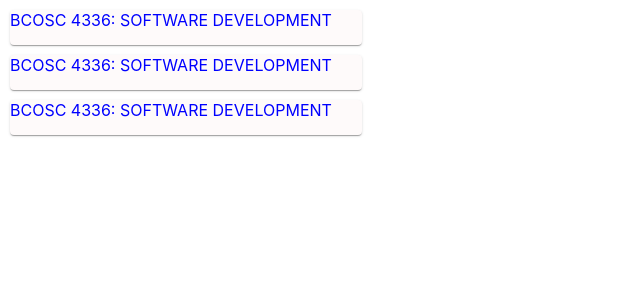
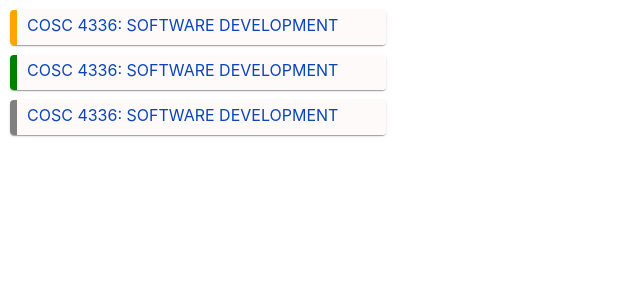
Before and after one commit to asimsedhain/npp-webapp, a React (Create React App) app: page /dashboard in a window 1280 px wide. Shown: the top 300 px of the page, without its empty margins (0-640 px from the left). Built offline with nearby package versions, Linux system fonts and the light colour scheme.

Commit message:
Created Styled Course Components for Dashboard

```diff
--- a/src/components/dashboard/Dashboard.js
+++ b/src/components/dashboard/Dashboard.js
@@ -1,30 +1,28 @@
 import React from "react";
-import { Card, Button, Typography } from "@material-ui/core";
+import { Button, Typography } from "@material-ui/core";
 import RemoveIcon from "@material-ui/icons/Remove";
-
+import { CardBorder, StyledCard } from "./StyledDashboardComponents";
 
 function Dashboard() {
 	return (
-		<div >
-			<DraggableCard text="COSC 4336: SOFTWARE DEVELOPMENT" onClickFunction = {()=>{console.log("Hello")}} status={"Enrolled"}/>
-			<DraggableCard text="COSC 4336: SOFTWARE DEVELOPMENT" onClickFunction = {()=>{console.log("Bye")}} status={"Completed"}/>
-			<DraggableCard text="COSC 4336: SOFTWARE DEVELOPMENT" onClickFunction = {()=>{console.log("Hello again")}} status={"Planned"}/>
+		<div>
+			<DraggableCard text="COSC 4336: SOFTWARE DEVELOPMENT" onClickFunction={() => { console.log("Hello") }} bgColor="orange"/>
+			<DraggableCard text="COSC 4336: SOFTWARE DEVELOPMENT" onClickFunction={() => { console.log("Bye") }} bgColor="green"/>
+			<DraggableCard text="COSC 4336: SOFTWARE DEVELOPMENT" onClickFunction={() => { console.log("Hello again") }} bgColor="gray"/>
 		</div>
 	);
 }
-const DraggableCard = ({ text, onClickFunction}) => {
+
+const DraggableCard = ({ text, onClickFunction, bgColor }) => {
 	return (
-
-		<Card
-			style={{ width: "22rem", backgroundColor: "#FEFAFA", color: "blue", height: "35px", margin: 10 }}
-		>
-			<Typography variant="subtitle">{"B"}{text}
-				<Button onClick={()=>onClickFunction()}>
-  <RemoveIcon></RemoveIcon></Button>
-			</Typography>
-		</Card>
-
-
+		<StyledCard>
+			<CardBorder bgColor={bgColor}>
+				<Typography variant="subtitle"> {text}
+					<Button onClick={() => onClickFunction()}>
+						<RemoveIcon> </RemoveIcon></Button>
+				</Typography>
+			</CardBorder>
+		</StyledCard>
 	);
 };
 
--- a/src/components/dashboard/StyledDashboardComponents.js
+++ b/src/components/dashboard/StyledDashboardComponents.js
@@ -1,2 +1,20 @@
-import React from "react";
+import { Card } from "@material-ui/core";
 import styled from "styled-components";
+
+const CardBorder = styled.div`
+      border-radius: 0 3px 3px 0;
+      background: #FEFAFA;
+      color: #0B45B8;
+      border-left: ${props => "7px solid " + props.bgColor};
+      padding: 5px 10px;
+`;
+
+const StyledCard = styled(Card)`
+        width: 23.5rem;
+        background: #FEFAFA;
+        color: #0B45B8;
+        height: 35px;
+		margin: 10px;
+`;
+
+export { CardBorder, StyledCard };
```
